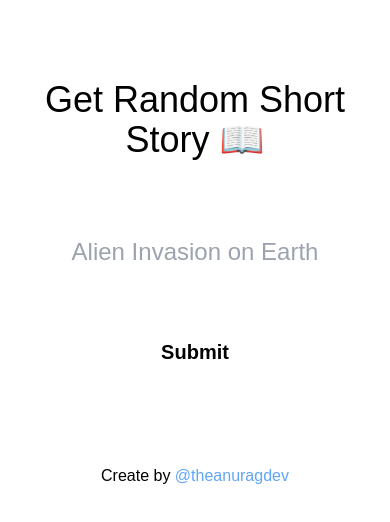
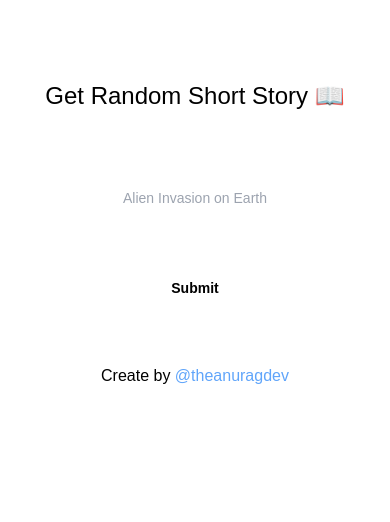
Before and after one commit to anuragts/stories, a Next.js app: page / in a window 390 px wide. Shown: the top 522 px of the page. Built offline with nearby package versions, Linux system fonts and the light colour scheme; a web font is replaced by a local one.

Commit message:
improve responsiveness

```diff
--- a/src/pages/index.tsx
+++ b/src/pages/index.tsx
@@ -31,15 +31,14 @@ export default function Home() {
         <link rel="icon" href="/favicon.ico" />
       </Head>
 
-      <main className="">
-        <h1 className="text-center text-4xl mt-[5rem]">
+        <h1 className="text-center text-2xl md:text-4xl mt-[5rem]">
           Get Random Short Story 📖
         </h1>
 
-        <form onSubmit={handleSubmit} className="text-center my-5">
+        <form onSubmit={handleSubmit} className="my-5 text-center">
           <input
             type="text"
-            className="text-center text-2xl py-4 px-8 mt-10 mb-5"
+            className="text-center text-sm md:text-2xl py-4 px-2 md:px-8 mt-10 mb-5 mx-2 md:mx-5"
             name="prompt"
             required
             placeholder="Alien Invasion on Earth"
@@ -47,7 +46,7 @@ export default function Home() {
           <br />
           <button
             type="submit"
-            className="my-5 bg-white text-black py-3 px-7 text-xl rounded-full font-bold border-2 border-white hover:bg-black hover:text-white"
+            className="my-5 bg-white text-black py-3 px-7 sm:text-xl rounded-full font-bold border-2 border-white hover:bg-black hover:text-white text-sm"
           >
             Submit
           </button>
@@ -55,8 +54,7 @@ export default function Home() {
         {loading && (
           <p className="text-center my-5 10">Generating a story...</p>
         )}
-        <div className="text-center mb-5 mt-[4rem] mx-[10rem]">{data}</div>
-      </main>
+        <div className="text-center mb-5 mt-[2rem] md:mt-[4rem] mx-[1rem] md:mx-[10rem] ">{data}</div>
     </div>
   );
 }
--- a/src/styles/globals.css
+++ b/src/styles/globals.css
@@ -15,10 +15,6 @@ a {
   text-decoration: none;
 }
 
-* {
-  box-sizing: border-box;
-}
-
 @media (prefers-color-scheme: dark) {
   html {
     color-scheme: dark;
```
